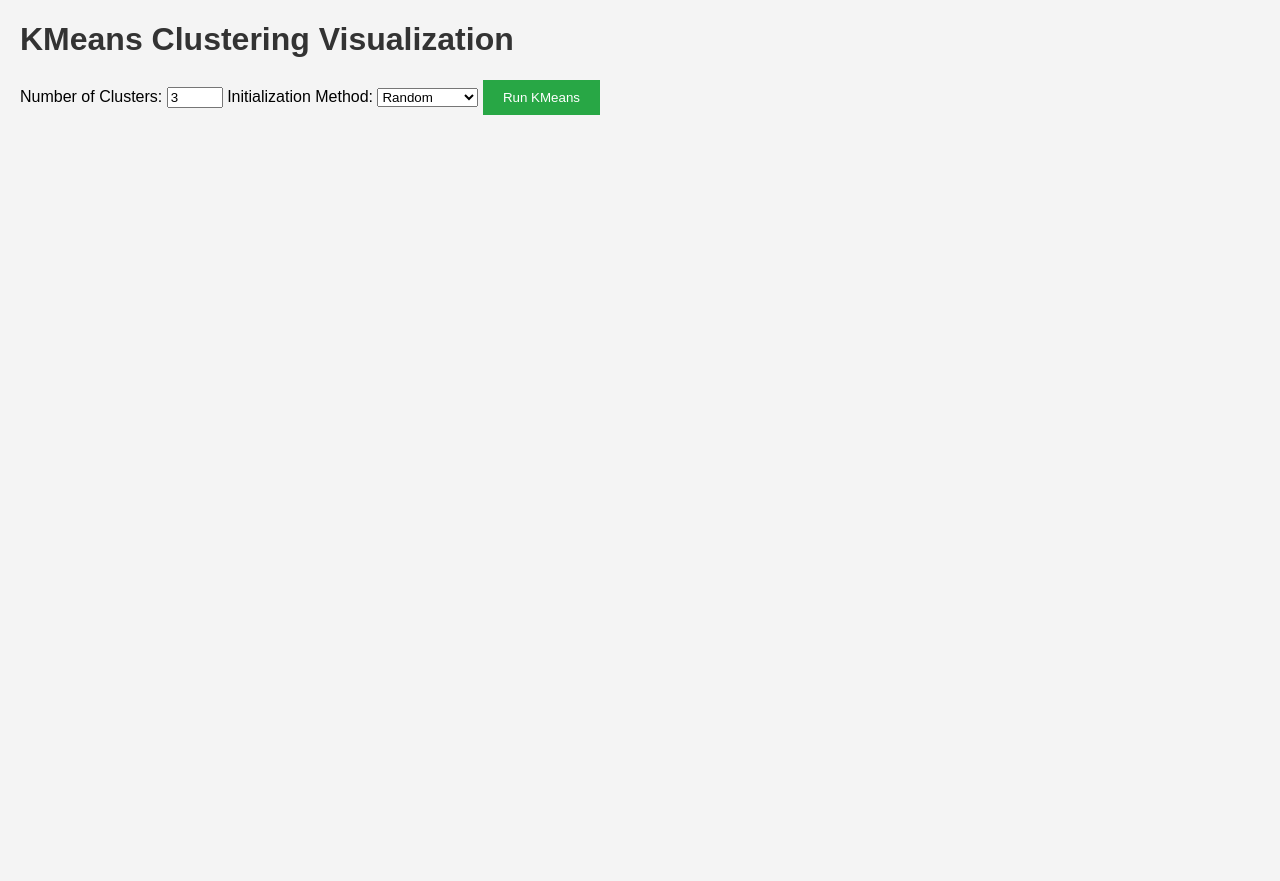
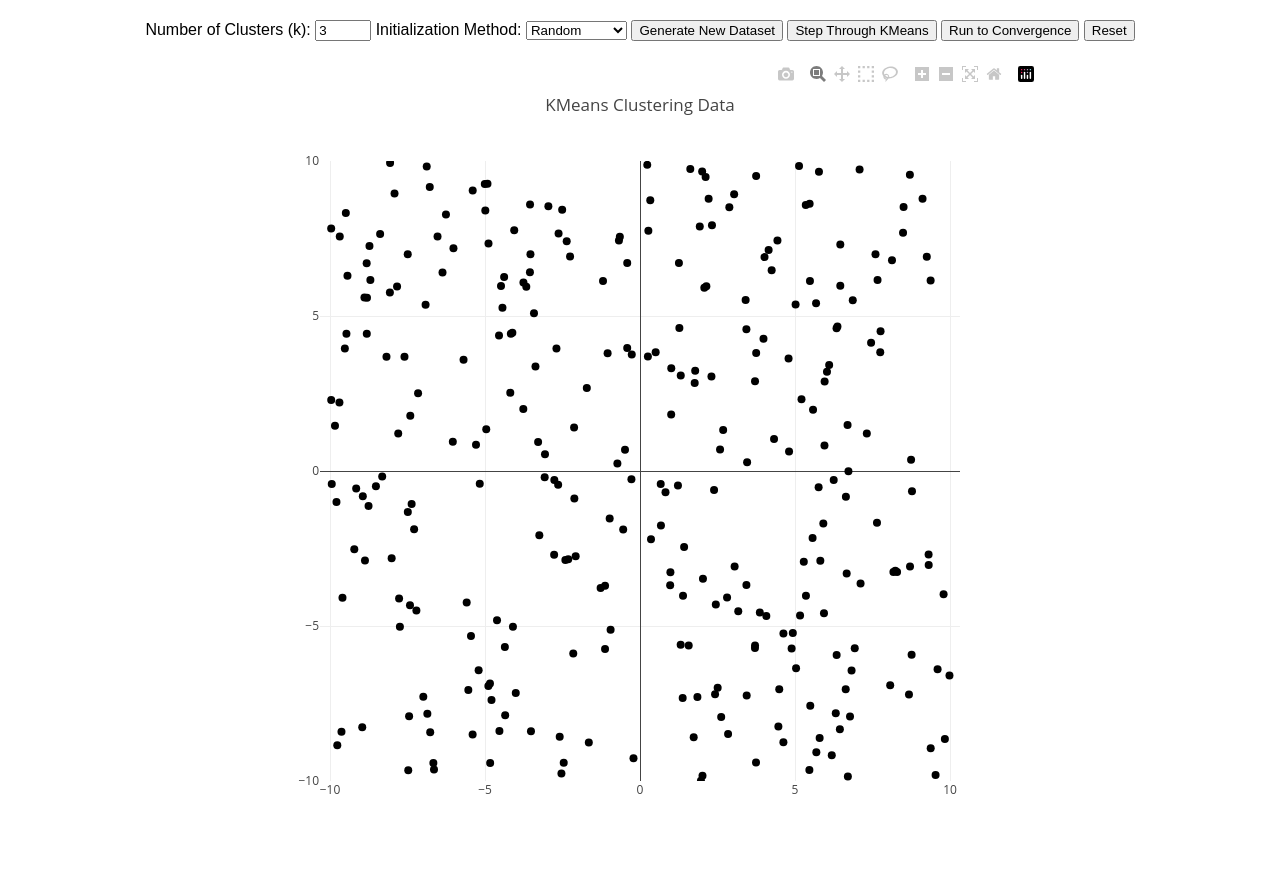
Before and after one commit to jason040510/jason123-assignment-2, a Flask app: page / in a window 1280 px wide. Before the commit the page ends 115 px from the top, so only its background shows below. Run offline with Flask 3, Linux system fonts and the light colour scheme; some libraries are stand-ins or nearby versions.

Commit message:
almost finish

```diff
--- a/app.py
+++ b/app.py
@@ -1,35 +1,84 @@
 from flask import Flask, render_template, jsonify, request
 import numpy as np
-from kmeans_scratch import KMeans  # Importing the KMeans class from our custom implementation
+from kmeans_scratch import KMeans
 
 app = Flask(__name__)
 
-# Route to serve the main webpage
+# Variable to store the current state of the KMeans algorithm
+kmeans_state = {}
+
 @app.route('/')
 def index():
-    return render_template('index.html')  # This renders the HTML file which we will create
+    return render_template('index.html')
 
-# API endpoint to run the KMeans algorithm
+# Initialize the KMeans algorithm for step-wise execution
 @app.route('/run_kmeans', methods=['POST'])
 def run_kmeans():
-    # Get the request data in JSON format
+    global kmeans_state
     data = request.json
-    points = np.array(data['points'])  # Points for clustering
-    n_clusters = int(data['n_clusters'])  # Number of clusters (K)
-    init_method = data['init_method']  # Initialization method
-
-    # Handle manual initialization if provided
-    if init_method == 'manual':
+    points = np.array(data['points'])
+    n_clusters = int(data['n_clusters'])
+    init_method = data['init_method']
+    manual_centroids = np.array(data['manual_centroids']) if 'manual_centroids' in data else None
+    if init_method == 'manual' and manual_centroids is not None:
         manual_centroids = np.array(data['manual_centroids'])
         kmeans = KMeans(n_clusters=n_clusters, init=init_method, manual_centroids=manual_centroids)
     else:
         kmeans = KMeans(n_clusters=n_clusters, init=init_method)
 
-    # Run the KMeans algorithm
+    # Initialize KMeans for step-wise execution
+    kmeans_state = {
+        'kmeans': kmeans,
+        'points': points,
+        'iteration': 0,
+        'converged': False
+    }
+
+    # Run the first step
+    centroids, labels, converged = kmeans.partial_fit(points)
+    kmeans_state['converged'] = converged
+
+    return jsonify({'centroids': centroids.tolist(), 'labels': labels.tolist()})
+
+# Step through the KMeans algorithm
+@app.route('/step_kmeans', methods=['POST'])
+def step_kmeans():
+    global kmeans_state
+
+    if kmeans_state.get('converged', False):
+        return jsonify({'message': 'Already converged!', 'converged': True})
+
+    kmeans = kmeans_state['kmeans']
+    points = kmeans_state['points']
+
+    # Perform one step of the KMeans algorithm
+    centroids, labels, converged = kmeans.partial_fit(points)
+
+    kmeans_state['converged'] = converged  # Update convergence status
+    kmeans_state['iteration'] += 1  # Track the current iteration
+
+    return jsonify({'centroids': centroids.tolist(), 'labels': labels.tolist(), 'converged': converged})
+
+# Run the KMeans algorithm to full convergence
+@app.route('/run_to_convergence', methods=['POST'])
+def run_to_convergence():
+    global kmeans_state
+
+    kmeans = kmeans_state['kmeans']
+    points = kmeans_state['points']
+
+    # Run KMeans to full convergence
     centroids, labels = kmeans.fit(points)
+    kmeans_state['converged'] = True  # Mark the algorithm as converged
 
-    # Return the centroids and labels as JSON
-    return jsonify({'centroids': centroids.tolist(), 'labels': labels.tolist()})
+    return jsonify({'centroids': centroids.tolist(), 'labels': labels.tolist(), 'converged': True})
+
+# Reset the KMeans state
+@app.route('/reset', methods=['POST'])
+def reset():
+    global kmeans_state
+    kmeans_state.clear()
+    return jsonify({'message': 'KMeans state has been reset'})
 
 if __name__ == "__main__":
     app.run(host='0.0.0.0', port=3000)
--- a/static/css/styles.css
+++ b/static/css/styles.css
@@ -1,29 +1,78 @@
+/* General body styling */
 body {
     font-family: Arial, sans-serif;
-    margin: 20px;
     background-color: #f4f4f4;
+    margin: 0;
+    padding: 20px;
+    text-align: center;
 }
 
+/* Heading */
 h1 {
+    color: #333;
+    font-size: 2em;
+}
+
+/* Styling the input fields */
+label {
+    font-size: 1.2em;
     color: #333;
 }
 
-div {
-    margin-bottom: 15px;
+input[type="number"],
+select {
+    padding: 8px;
+    font-size: 1em;
+    margin: 10px;
+    border: 1px solid #ccc;
+    border-radius: 4px;
 }
 
+/* Styling the buttons */
 button {
-    background-color: #28a745;
+    padding: 10px 20px;
+    font-size: 1em;
     color: white;
+    background-color: #4CAF50;
     border: none;
-    padding: 10px 20px;
+    border-radius: 4px;
     cursor: pointer;
+    margin: 10px;
 }
 
 button:hover {
-    background-color: #218838;
+    background-color: #45a049;
 }
 
+/* Plot container */
 #plot {
     margin-top: 20px;
+    width: 90%;
+    margin: auto;
+    padding: 20px;
+    border: 1px solid #ddd;
+    background-color: white;
+    border-radius: 5px;
+    box-shadow: 0 4px 8px rgba(0, 0, 0, 0.1);
 }
+
+/* Media query to make the layout responsive */
+@media (max-width: 600px) {
+    h1 {
+        font-size: 1.5em;
+    }
+
+    button {
+        font-size: 0.9em;
+        padding: 8px 15px;
+    }
+
+    input[type="number"], select {
+        font-size: 0.9em;
+    }
+
+    #plot {
+        width: 100%;
+        margin: 0;
+    }
+}
--- a/templates/index.html
+++ b/templates/index.html
@@ -3,15 +3,36 @@
 <head>
     <meta charset="UTF-8">
     <meta name="viewport" content="width=device-width, initial-scale=1.0">
-    <title>KMeans Clustering App</title>
-    <link rel="stylesheet" href="{{ url_for('static', filename='css/styles.css') }}">
+    <title>KMeans Clustering Algorithm</title>
+
+    <!-- Include Plotly from CDN -->
     <script src="https://cdn.plot.ly/plotly-latest.min.js"></script>
+
+    <style>
+        body {
+            font-family: Arial, sans-serif;
+            margin: 20px;
+            text-align: center;
+        }
+
+        /* Increase the size of the plot while keeping it square */
+        #plot {
+            width: 800px;
+            height: 800px;
+            margin: 20px auto;
+        }
+
+        /* Add some spacing for buttons */
+        .controls {
+            margin-bottom: 20px;
+        }
+    </style>
 </head>
 <body>
-    <h1>KMeans Clustering Visualization</h1>
 
-    <div>
-        <label for="n_clusters">Number of Clusters:</label>
+    <!-- Add form inputs, buttons, and other content -->
+    <div class="controls">
+        <label for="n_clusters">Number of Clusters (k):</label>
         <input type="number" id="n_clusters" value="3" min="2" max="10">
 
         <label for="init_method">Initialization Method:</label>
@@ -22,50 +43,71 @@
             <option value="manual">Manual</option>
         </select>
 
-        <button onclick="runKMeans()">Run KMeans</button>
+        <!-- Add buttons -->
+        <button onclick="generateNewDataset()">Generate New Dataset</button>
+        <button onclick="stepKMeans()">Step Through KMeans</button>
+        <button onclick="runToConvergence()">Run to Convergence</button>
+        <button onclick="resetAlgorithm()">Reset</button>
     </div>
 
+    <!-- Plotly graph container -->
     <div id="plot"></div>
 
     <script>
-        async function runKMeans() {
-            const n_clusters = document.getElementById('n_clusters').value;
-            const init_method = document.getElementById('init_method').value;
+        let points = [];
+        let manual_centroids = [];
+        let kmeans_initialized = false;
+        let selecting_centroids = false;
 
-            // For now, generate random data points (will be updated to accept uploaded data)
-            const points = [...Array(300)].map(() => [Math.random() * 100, Math.random() * 100]);
+        document.getElementById('init_method').addEventListener('change', function () {
+            const init_method = this.value;
+            if (init_method === 'manual') {
+                selecting_centroids = true;
+                manual_centroids = [];
+                alert('Please click on the graph to select centroids.');
+            } else {
+                selecting_centroids = false;
+            }
+        });
 
-            let manual_centroids = [];
-            if (init_method === 'manual') {
-                // For manual initialization, let users select centroids (stub)
-                manual_centroids = [[20, 20], [50, 50], [80, 80]];  // Placeholder for manual input
-            }
+        // Capturing exact mouse click for centroids on the plot
+        function captureManualCentroid(event) {
+            if (!selecting_centroids) return;
 
-            const response = await fetch('/run_kmeans', {
-                method: 'POST',
-                headers: {
-                    'Content-Type': 'application/json'
-                },
-                body: JSON.stringify({ points, n_clusters, init_method, manual_centroids })
-            });
+            const plotDiv = document.getElementById('plot');
+            const rect = plotDiv.getBoundingClientRect();
+            const xPos = event.clientX - rect.left; // X coordinate relative to the plot
+            const yPos = event.clientY - rect.top;  // Y coordinate relative to the plot
 
-            const data = await response.json();
-            const { centroids, labels } = data;
+            const xAxis = plotDiv._fullLayout.xaxis;
+            const yAxis = plotDiv._fullLayout.yaxis;
 
-            // Create a plot with the points and centroids
-            const trace1 = {
+            // Translate pixel coordinates to data coordinates
+            const xValue = xAxis.p2c(xPos);
+            const yValue = yAxis.p2c(yPos);
+
+            console.log(`Manual centroid added at: (${xValue}, ${yValue})`);
+
+            manual_centroids.push([xValue, yValue]);
+            plotResults(points, manual_centroids, []);
+        }
+
+        // Plot the results using Plotly
+        function plotResults(points, centroids, labels) {
+            const tracePoints = {
                 x: points.map(p => p[0]),
                 y: points.map(p => p[1]),
                 mode: 'markers',
                 marker: {
-                    size: 12,
+                    size: 8,
                     color: labels,
                     colorscale: 'Viridis'
                 },
+                name: 'Data Points',
                 type: 'scatter'
             };
 
-            const trace2 = {
+            const traceCentroids = centroids.length ? {
                 x: centroids.map(c => c[0]),
                 y: centroids.map(c => c[1]),
                 mode: 'markers',
@@ -74,12 +116,104 @@
                     color: 'red',
                     symbol: 'x'
                 },
+                name: 'Centroids',
                 type: 'scatter'
+            } : null;
+
+            const data = traceCentroids ? [tracePoints, traceCentroids] : [tracePoints];
+
+            const layout = {
+                xaxis: { range: [-10, 10], scaleanchor: "y", scaleratio: 1 },
+                yaxis: { range: [-10, 10] },
+                title: 'KMeans Clustering Data',
+                width: 800,  // Make the plot larger
+                height: 800  // Make the plot larger
             };
 
-            const data_plot = [trace1, trace2];
-            Plotly.newPlot('plot', data_plot);
+            Plotly.newPlot('plot', data, layout);
         }
+
+        // Event listener for mouse clicks on the plot
+        document.getElementById('plot').addEventListener('click', captureManualCentroid);
+
+        // KMeans and other functions (unchanged)
+        async function initializeKMeans() {
+            const n_clusters = document.getElementById('n_clusters').value;
+            const init_method = document.getElementById('init_method').value;
+
+            if (init_method === 'manual' && manual_centroids.length === 0) {
+                alert('Please select centroids manually by clicking on the graph.');
+                return;
+            }
+
+            const response = await fetch('/run_kmeans', {
+                method: 'POST',
+                headers: { 'Content-Type': 'application/json' },
+                body: JSON.stringify({ points, n_clusters, init_method, manual_centroids })
+            });
+
+            const data = await response.json();
+            const { centroids, labels } = data;
+
+            plotResults(points, centroids, labels);
+            kmeans_initialized = true;
+        }
+
+        async function stepKMeans() {
+            if (!kmeans_initialized) {
+                await initializeKMeans();
+            }
+
+            const response = await fetch('/step_kmeans', {
+                method: 'POST',
+                headers: { 'Content-Type': 'application/json' }
+            });
+
+            const data = await response.json();
+            const { centroids, labels, converged } = data;
+
+            if (converged) {
+                alert('KMeans has converged!');
+            }
+
+            plotResults(points, centroids, labels);
+        }
+
+        async function runToConvergence() {
+            if (!kmeans_initialized) {
+                await initializeKMeans();
+            }
+
+            const response = await fetch('/run_to_convergence', {
+                method: 'POST',
+                headers: { 'Content-Type': 'application/json' }
+            });
+
+            const data = await response.json();
+            const { centroids, labels } = data;
+
+            plotResults(points, centroids, labels);
+            alert('KMeans has converged!');
+        }
+
+        async function generateNewDataset() {
+            points = [...Array(300)].map(() => [Math.random() * 20 - 10, Math.random() * 20 - 10]);
+            manual_centroids = [];
+            plotResults(points, [], []);
+            kmeans_initialized = false;
+        }
+
+        async function resetAlgorithm() {
+            await fetch('/reset', {
+                method: 'POST',
+            });
+
+            plotResults(points, [], []);
+            kmeans_initialized = false;
+            manual_centroids = [];
+        }
+
+        generateNewDataset();
     </script>
 </body>
 </html>
```
Also changed, not shown: kmeans_scratch.py (+30 -16 lines).
